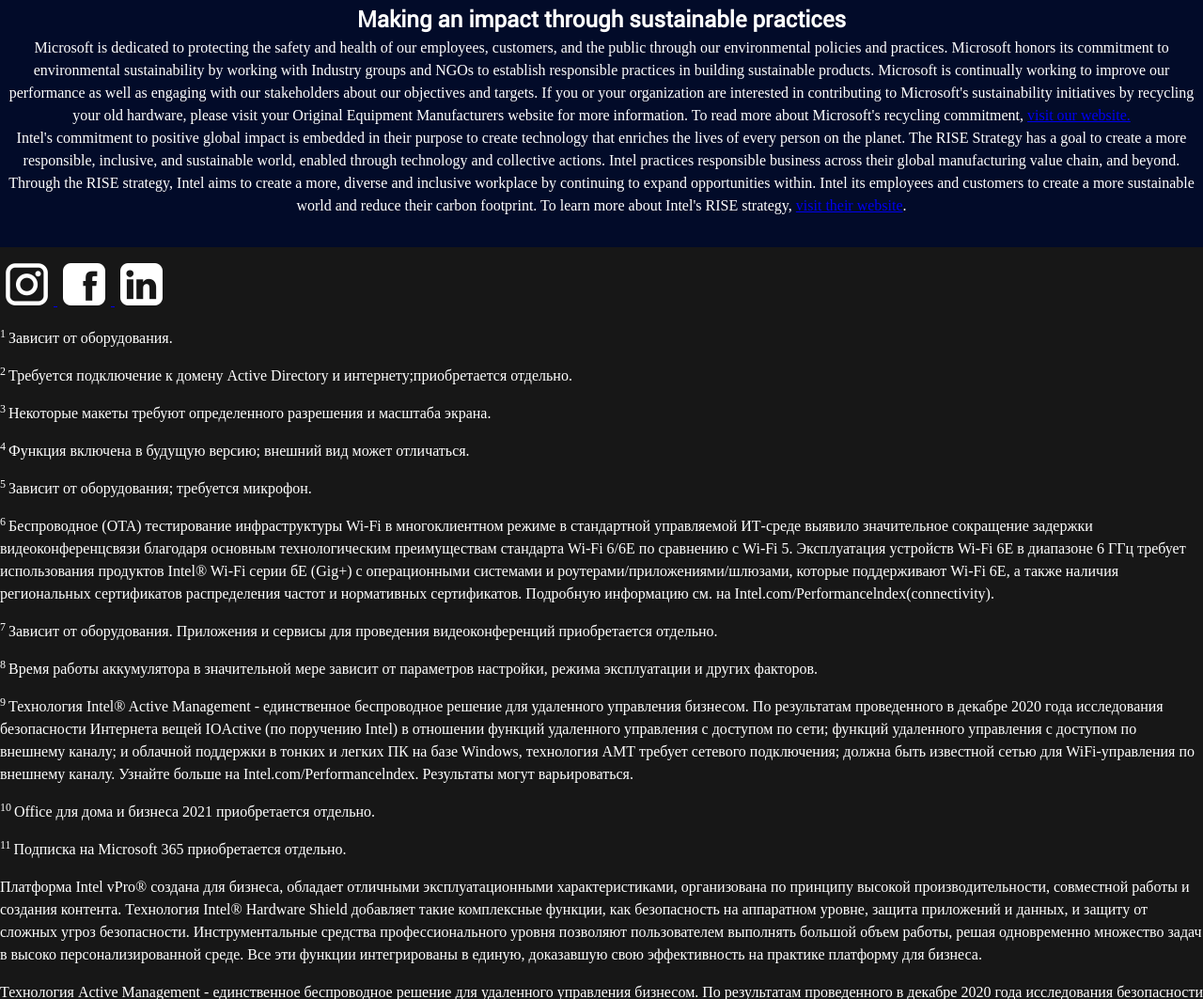
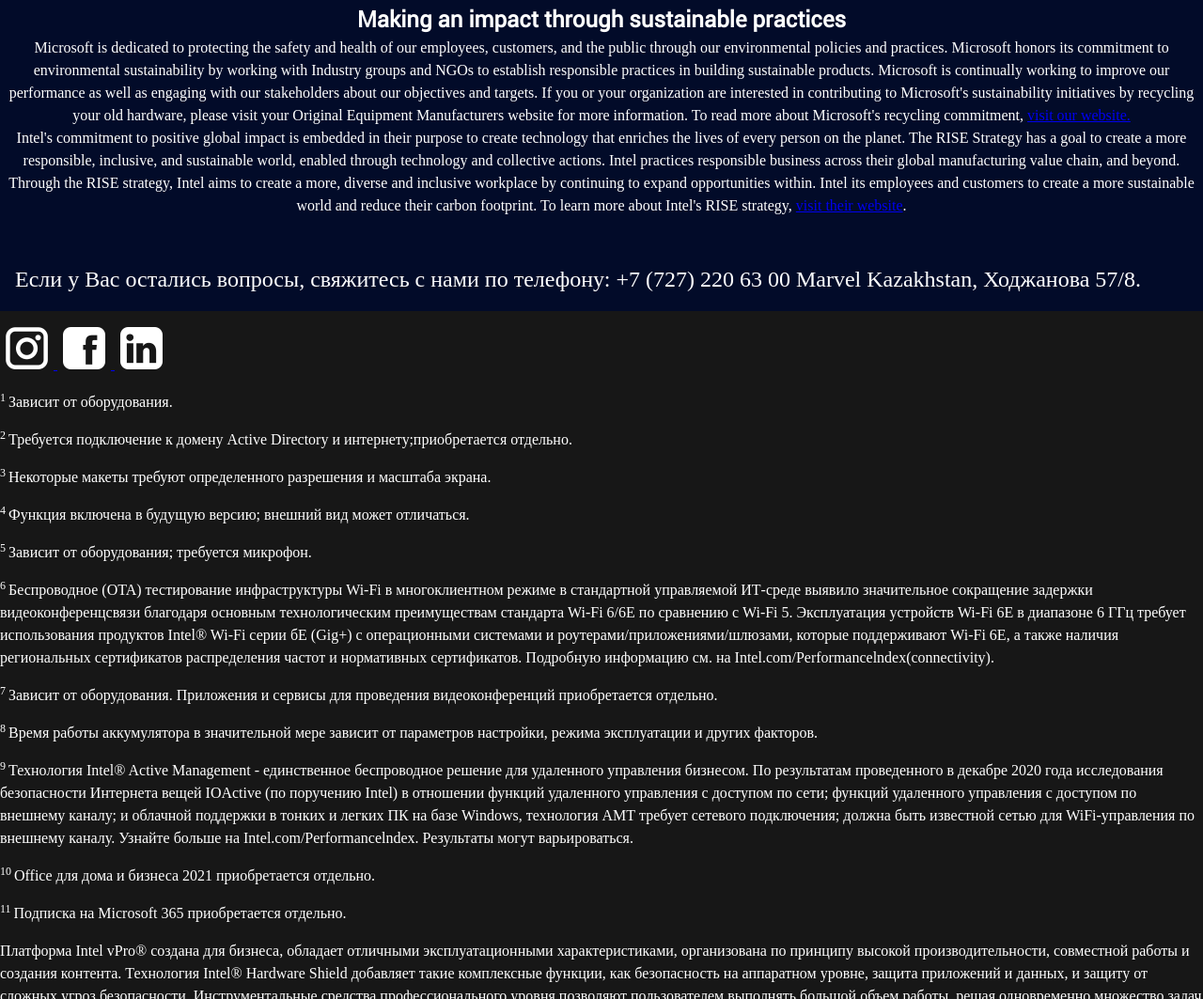
Before and after one commit to rus6600/Marvel, a plain HTML site: page index.html in a window 1280 px wide. Shown: the part 6505-7568 px from the top of the page at 94% size. Drawn offline with Linux system fonts and the light colour scheme.

Commit message:
add contacts

```diff
--- a/index.html
+++ b/index.html
@@ -599,6 +599,16 @@
           </div>
         </div>
       </section>
+      <section class="contacts">
+        <div class="container">
+          <div class="contacts_text">
+            <p>
+              Если у Вас остались вопросы, свяжитесь с нами по телефону: +7
+              (727) 220 63 00 Marvel Kazakhstan, Ходжанова 57/8.
+            </p>
+          </div>
+        </div>
+      </section>
     </main>
     <footer class="footer">
       <div class="container">
--- a/style.css
+++ b/style.css
@@ -440,6 +440,12 @@ h1 {
   color: var(--clr-white);
 }
 
+.contacts_text {
+  padding: 1rem;
+  font-size: 1.5rem;
+  color: var(--clr-white);
+}
+
 .footer {
   background-color: var(--clr-grey);
   color: var(--clr-white);
```
